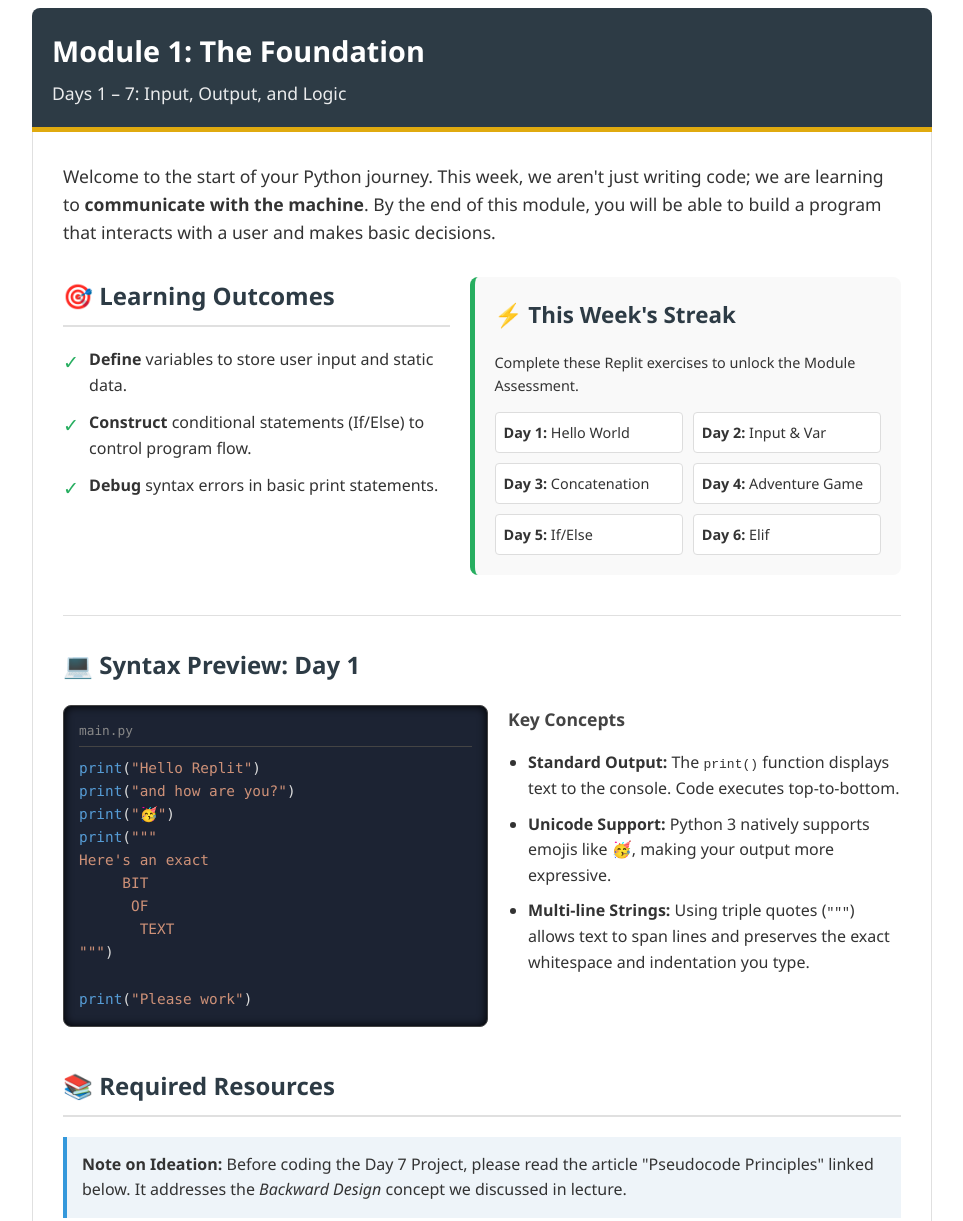
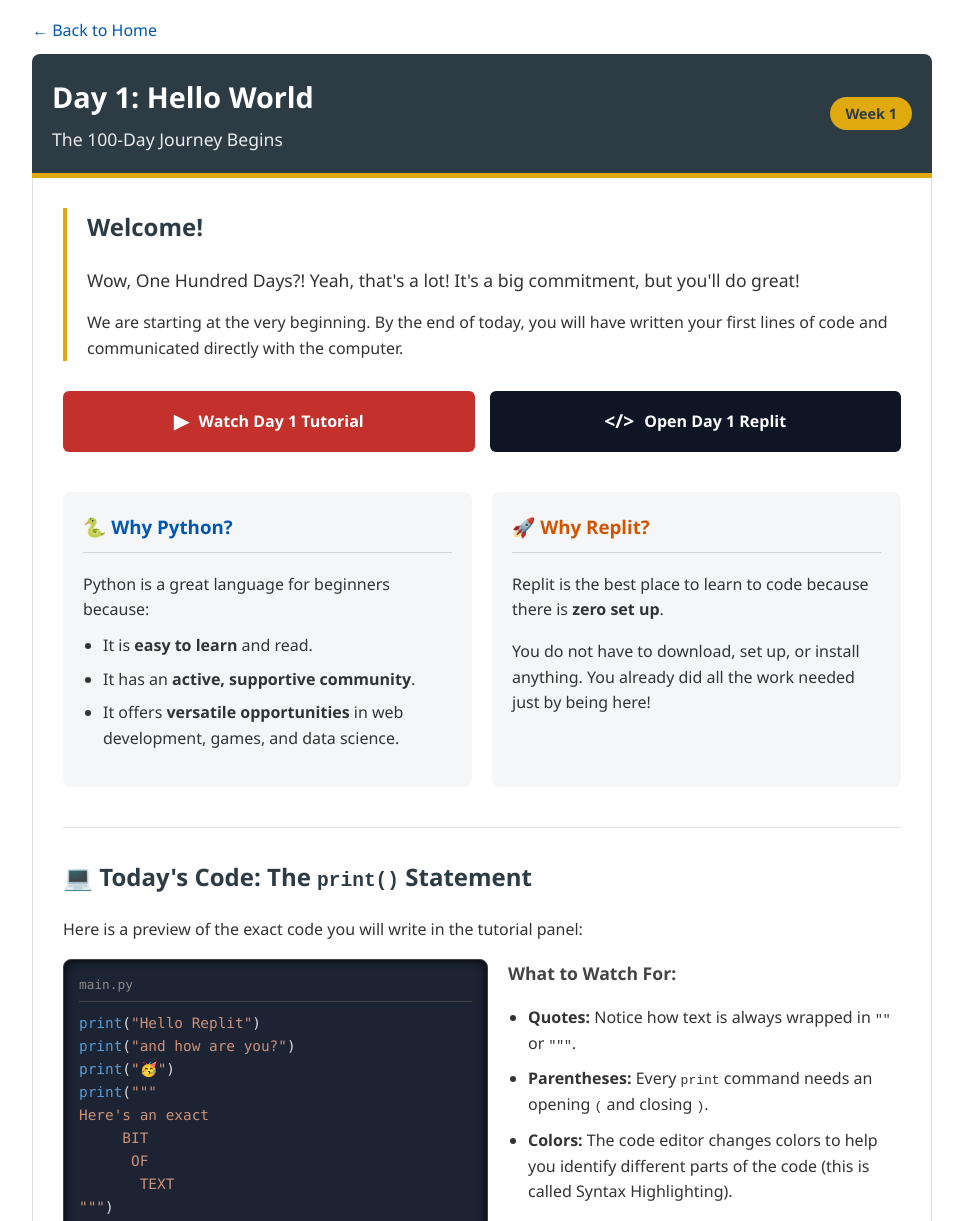
Before and after one commit to jiansuphd/100-days-of-python, a plain HTML site: page days/day-001-printing.html in a window 1280 px wide. Shown: the top 1221 px of the page, without its empty margins (158-1121 px from the left). Drawn offline with Linux system fonts and the light colour scheme.

Commit message:
Update title and content for Day 1 page

```diff
--- a/days/day-001-printing.html
+++ b/days/day-001-printing.html
@@ -3,85 +3,90 @@
 <head>
     <meta charset="UTF-8">
     <meta name="viewport" content="width=device-width, initial-scale=1.0">
-    <title>Module Overview Template</title>
+    <title>Day 1 — Hello World</title>
 </head>
 <body>
 
     <!-- MAIN CONTAINER: Centered, max-width for readability -->
     <div style="max-width: 900px; margin: 0 auto; font-family: 'Segoe UI', Roboto, Helvetica, Arial, sans-serif; color: #333; line-height: 1.6;">
 
+        <!-- BACK LINK -->
+        <div style="padding: 10px 0;">
+            <a href="../index.html" style="text-decoration: none; color: #0056b3; font-weight: 500;">&larr; Back to Home</a>
+        </div>
+
         <!-- HEADER BANNER -->
         <div style="background-color: #2D3B45; color: #ffffff; padding: 20px; border-radius: 8px 8px 0 0; border-bottom: 5px solid #E0aa0f;">
-            <h1 style="margin: 0; font-size: 1.8rem; font-weight: 600;">Module 1: The Foundation</h1>
-            <p style="margin: 5px 0 0 0; font-size: 1.1rem; opacity: 0.9;">Days 1 – 7: Input, Output, and Logic</p>
+            <div style="display: flex; justify-content: space-between; align-items: center;">
+                <div>
+                    <h1 style="margin: 0; font-size: 1.8rem; font-weight: 600;">Day 1: Hello World</h1>
+                    <p style="margin: 5px 0 0 0; font-size: 1.1rem; opacity: 0.9;">The 100-Day Journey Begins</p>
+                </div>
+                <div style="background-color: #E0aa0f; color: #2D3B45; padding: 5px 15px; border-radius: 20px; font-weight: bold; font-size: 0.9rem;">
+                    Week 1
+                </div>
+            </div>
         </div>
 
         <!-- CONTENT WRAPPER -->
         <div style="border: 1px solid #e0e0e0; border-top: none; border-radius: 0 0 8px 8px; padding: 30px; background-color: #ffffff;">
 
-            <!-- INTRO / RELEVANCE -->
-            <p style="margin-top: 0; font-size: 1.1rem;">
-                Welcome to the start of your Python journey. This week, we aren't just writing code; we are learning to <strong>communicate with the machine</strong>. By the end of this module, you will be able to build a program that interacts with a user and makes basic decisions.
-            </p>
+            <!-- INTRO / MOTIVATION -->
+            <div style="border-left: 4px solid #E0aa0f; padding-left: 20px; margin-bottom: 30px;">
+                <h2 style="color: #2D3B45; margin-top: 0;">Welcome!</h2>
+                <p style="font-size: 1.1rem; margin-bottom: 15px;">
+                    Wow, One Hundred Days?! Yeah, that's a lot! It's a big commitment, but you'll do great!
+                </p>
+                <p>
+                    We are starting at the very beginning. By the end of today, you will have written your first lines of code and communicated directly with the computer.
+                </p>
+            </div>
 
-            <!-- FLEXBOX CONTAINER FOR OBJECTIVES & TASKS -->
-            <div style="display: flex; flex-wrap: wrap; gap: 20px; margin-top: 30px;">
+            <!-- VIDEO & RESOURCE LINKS -->
+            <div style="display: flex; gap: 15px; margin-bottom: 40px; flex-wrap: wrap;">
+                <a href="https://www.youtube.com/watch?v=ASZVEe2WkI4" target="_blank" style="flex: 1; min-width: 250px; background-color: #c4302b; color: white; padding: 15px; border-radius: 6px; text-decoration: none; display: flex; align-items: center; justify-content: center; font-weight: bold;">
+                    <span style="margin-right: 10px; font-size: 1.2rem;">▶</span> Watch Day 1 Tutorial
+                </a>
+                <a href="https://replit.com/@jiansuphd/day-1100-days" target="_blank" style="flex: 1; min-width: 250px; background-color: #0e1525; color: white; padding: 15px; border-radius: 6px; text-decoration: none; display: flex; align-items: center; justify-content: center; font-weight: bold;">
+                    <span style="margin-right: 10px; font-size: 1.2rem;">&lt;/&gt;</span> Open Day 1 Replit
+                </a>
+            </div>
 
-                <!-- LEFT COLUMN: LEARNING OUTCOMES -->
-                <div style="flex: 1; min-width: 280px;">
-                    <h2 style="color: #2D3B45; border-bottom: 2px solid #e0e0e0; padding-bottom: 10px; margin-top: 0;">
-                        🎯 Learning Outcomes
-                    </h2>
-                    <ul style="list-style-type: none; padding: 0;">
-                        <li style="margin-bottom: 12px; display: flex; align-items: start;">
-                            <span style="color: #27ae60; margin-right: 10px; font-size: 1.2rem;">&#10003;</span>
-                            <span><strong>Define</strong> variables to store user input and static data.</span>
-                        </li>
-                        <li style="margin-bottom: 12px; display: flex; align-items: start;">
-                            <span style="color: #27ae60; margin-right: 10px; font-size: 1.2rem;">&#10003;</span>
-                            <span><strong>Construct</strong> conditional statements (If/Else) to control program flow.</span>
-                        </li>
-                        <li style="margin-bottom: 12px; display: flex; align-items: start;">
-                            <span style="color: #27ae60; margin-right: 10px; font-size: 1.2rem;">&#10003;</span>
-                            <span><strong>Debug</strong> syntax errors in basic print statements.</span>
-                        </li>
+            <!-- FLEXBOX CONTAINER FOR BENEFITS -->
+            <div style="display: flex; flex-wrap: wrap; gap: 20px; margin-bottom: 40px;">
+
+                <!-- WHY PYTHON BLOCK -->
+                <div style="flex: 1; min-width: 300px; background-color: #f4f6f8; padding: 20px; border-radius: 8px;">
+                    <h3 style="color: #0056b3; margin-top: 0; border-bottom: 1px solid #d1d5db; padding-bottom: 10px;">
+                        🐍 Why Python?
+                    </h3>
+                    <p style="margin-bottom: 10px;">Python is a great language for beginners because:</p>
+                    <ul style="padding-left: 20px; margin-top: 0;">
+                        <li style="margin-bottom: 8px;">It is <strong>easy to learn</strong> and read.</li>
+                        <li style="margin-bottom: 8px;">It has an <strong>active, supportive community</strong>.</li>
+                        <li style="margin-bottom: 8px;">It offers <strong>versatile opportunities</strong> in web development, games, and data science.</li>
                     </ul>
                 </div>
 
-                <!-- RIGHT COLUMN: THE 100 DAYS TRACKER -->
-                <div style="flex: 1; min-width: 280px; background-color: #f9f9f9; padding: 20px; border-radius: 8px; border-left: 5px solid #27ae60;">
-                    <h2 style="color: #2D3B45; margin-top: 0; font-size: 1.4rem;">
-                        ⚡ This Week's Streak
-                    </h2>
-                    <p style="font-size: 0.9rem; margin-bottom: 15px;">Complete these Replit exercises to unlock the Module Assessment.</p>
-
-                    <div style="display: grid; grid-template-columns: 1fr 1fr; gap: 10px;">
-                        <!-- Day Items -->
-                        <div style="background: white; padding: 8px; border: 1px solid #ddd; border-radius: 4px; font-size: 0.9rem;">
-                            <strong>Day 1:</strong> Hello World
-                        </div>
-                        <div style="background: white; padding: 8px; border: 1px solid #ddd; border-radius: 4px; font-size: 0.9rem;">
-                            <strong>Day 2:</strong> Input & Var
-                        </div>
-                        <div style="background: white; padding: 8px; border: 1px solid #ddd; border-radius: 4px; font-size: 0.9rem;">
-                            <strong>Day 3:</strong> Concatenation
-                        </div>
-                        <div style="background: white; padding: 8px; border: 1px solid #ddd; border-radius: 4px; font-size: 0.9rem;">
-                            <strong>Day 4:</strong> Adventure Game
-                        </div>
-                        <div style="background: white; padding: 8px; border: 1px solid #ddd; border-radius: 4px; font-size: 0.9rem;">
-                            <strong>Day 5:</strong> If/Else
-                        </div>
-                        <div style="background: white; padding: 8px; border: 1px solid #ddd; border-radius: 4px; font-size: 0.9rem;">
-                            <strong>Day 6:</strong> Elif
-                        </div>
-                    </div>
+                <!-- WHY REPLIT BLOCK -->
+                <div style="flex: 1; min-width: 300px; background-color: #f4f6f8; padding: 20px; border-radius: 8px;">
+                    <h3 style="color: #d35400; margin-top: 0; border-bottom: 1px solid #d1d5db; padding-bottom: 10px;">
+                        🚀 Why Replit?
+                    </h3>
+                    <p>
+                        Replit is the best place to learn to code because there is <strong>zero set up</strong>.
+                    </p>
+                    <p>
+                        You do not have to download, set up, or install anything. You already did all the work needed just by being here!
+                    </p>
                 </div>
             </div>
 
             <!-- SYNTAX PREVIEW SECTION -->
             <div style="margin-top: 40px; border-top: 1px solid #e0e0e0; padding-top: 30px;">
-                <h2 style="color: #2D3B45; margin-top: 0;">💻 Syntax Preview: Day 1</h2>
+                <h2 style="color: #2D3B45; margin-top: 0;">💻 Today's Code: The <code>print()</code> Statement</h2>
+                <p>Here is a preview of the exact code you will write in the tutorial panel:</p>
+
                 <div style="display: flex; flex-wrap: wrap; gap: 20px;">
                     <!-- Code Block -->
                     <div style="flex: 1; min-width: 300px; background-color: #1c2333; color: #dcdcdc; padding: 15px; border-radius: 8px; font-family: 'Consolas', 'Monaco', monospace; font-size: 0.9rem; border: 1px solid #444; box-shadow: inset 0 0 10px #000000;">
@@ -100,45 +105,31 @@ Here's an exact<br>
 
                     <!-- Explanation -->
                     <div style="flex: 1; min-width: 250px;">
-                        <h3 style="margin-top: 0; font-size: 1.1rem; color: #444;">Key Concepts</h3>
+                        <h3 style="margin-top: 0; font-size: 1.1rem; color: #444;">What to Watch For:</h3>
                         <ul style="padding-left: 20px;">
                             <li style="margin-bottom: 10px;">
-                                <strong>Standard Output:</strong> The <code>print()</code> function displays text to the console. Code executes top-to-bottom.
+                                <strong>Quotes:</strong> Notice how text is always wrapped in <code>""</code> or <code>"""</code>.
                             </li>
                             <li style="margin-bottom: 10px;">
-                                <strong>Unicode Support:</strong> Python 3 natively supports emojis like 🥳, making your output more expressive.
+                                <strong>Parentheses:</strong> Every <code>print</code> command needs an opening <code>(</code> and closing <code>)</code>.
                             </li>
                             <li style="margin-bottom: 10px;">
-                                <strong>Multi-line Strings:</strong> Using triple quotes (<code>"""</code>) allows text to span lines and preserves the exact whitespace and indentation you type.
+                                <strong>Colors:</strong> The code editor changes colors to help you identify different parts of the code (this is called Syntax Highlighting).
                             </li>
                         </ul>
                     </div>
                 </div>
             </div>
 
-            <!-- INSTRUCTIONAL CONTENT BLOCK -->
-            <div style="margin-top: 40px;">
-                <h2 style="color: #2D3B45; border-bottom: 2px solid #e0e0e0; padding-bottom: 10px;">
-                    📚 Required Resources
-                </h2>
-                <div style="background-color: #eef4f9; padding: 15px; border-left: 4px solid #3498db; margin-bottom: 20px;">
-                    <p style="margin: 0;">
-                        <strong>Note on Ideation:</strong> Before coding the Day 7 Project, please read the article "Pseudocode Principles" linked below. It addresses the <em>Backward Design</em> concept we discussed in lecture.
-                    </p>
+            <!-- INSTRUCTION / FOOTER -->
+            <div style="margin-top: 40px; text-align: center; background-color: #eef4f9; padding: 30px; border-radius: 8px;">
+                <h3 style="margin-top: 0; color: #2D3B45;">Ready to Start?</h3>
+                <p style="font-size: 1.1rem; max-width: 600px; margin: 0 auto 20px auto;">
+                    All you need to do now is follow along with the video, go from one chapter to the next in this tutorial panel, and just have fun!
+                </p>
+                <div style="margin-top: 20px;">
+                    <a href="#" style="display: inline-block; background-color: #E0aa0f; color: #2D3B45; padding: 12px 30px; text-decoration: none; border-radius: 5px; font-weight: bold; font-size: 1.1rem; box-shadow: 0 2px 5px rgba(0,0,0,0.2);">Let's Go! &rarr;</a>
                 </div>
-                <ul style="padding-left: 20px;">
-                    <li style="margin-bottom: 10px;"><a href="https://replit.com/learn/100-days-of-python/hub" style="color: #0056b3; text-decoration: underline;">Replit 100 Days Course Link</a> (Join the Team)</li>
-                    <li style="margin-bottom: 10px;"><a href="#" style="color: #0056b3; text-decoration: underline;">Python Documentation: Control Flow</a></li>
-                </ul>
-            </div>
-
-            <!-- FOOTER: ACTION ITEM -->
-            <div style="margin-top: 40px; text-align: center; border-top: 1px dashed #ccc; padding-top: 20px;">
-                <p style="font-weight: bold; font-size: 1.1rem; color: #d35400;">
-                    ⚠️ Milestone Due: Sunday at 11:59 PM
-                </p>
-                <p>Submit your "Day 7 Project" URL to the Canvas Assignment folder linked below.</p>
-                <a href="#" style="display: inline-block; background-color: #d35400; color: white; padding: 10px 20px; text-decoration: none; border-radius: 5px; font-weight: bold; margin-top: 10px;">Go to Assignment &rarr;</a>
             </div>
 
         </div>
```
